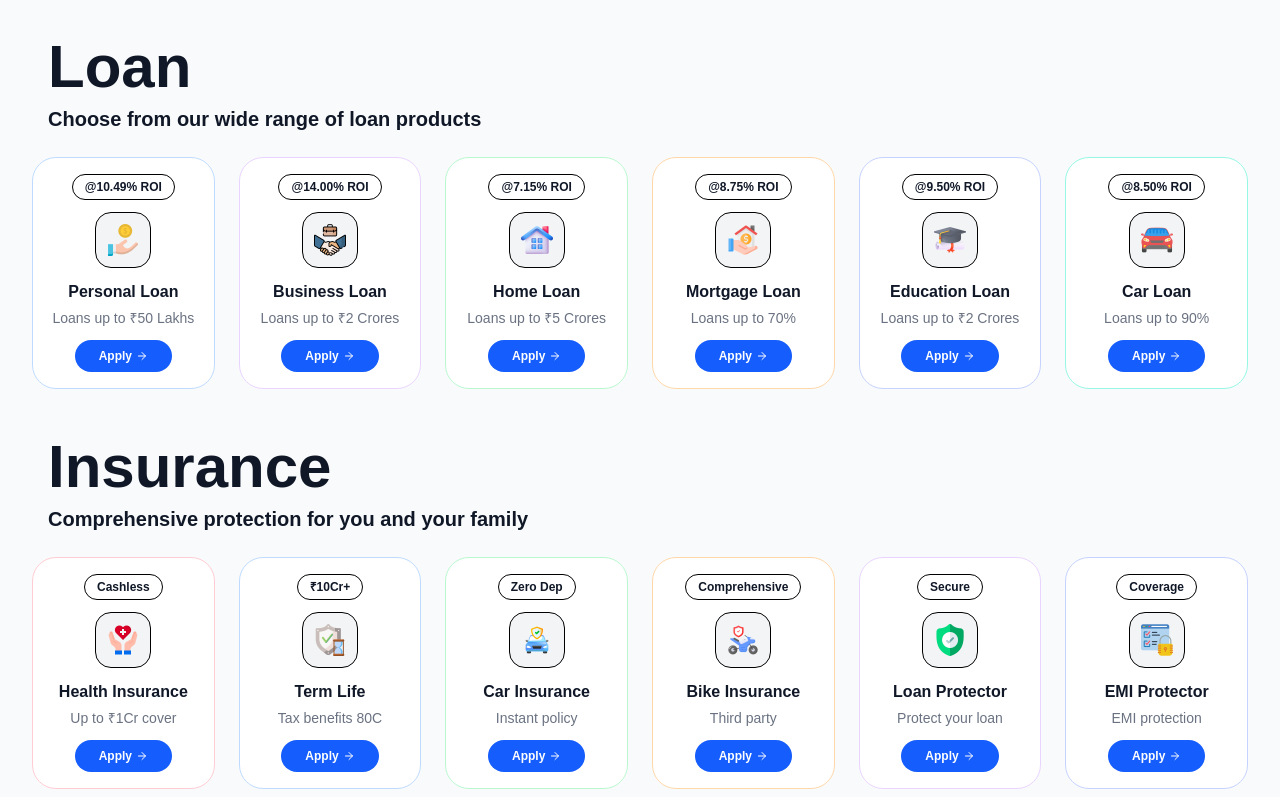
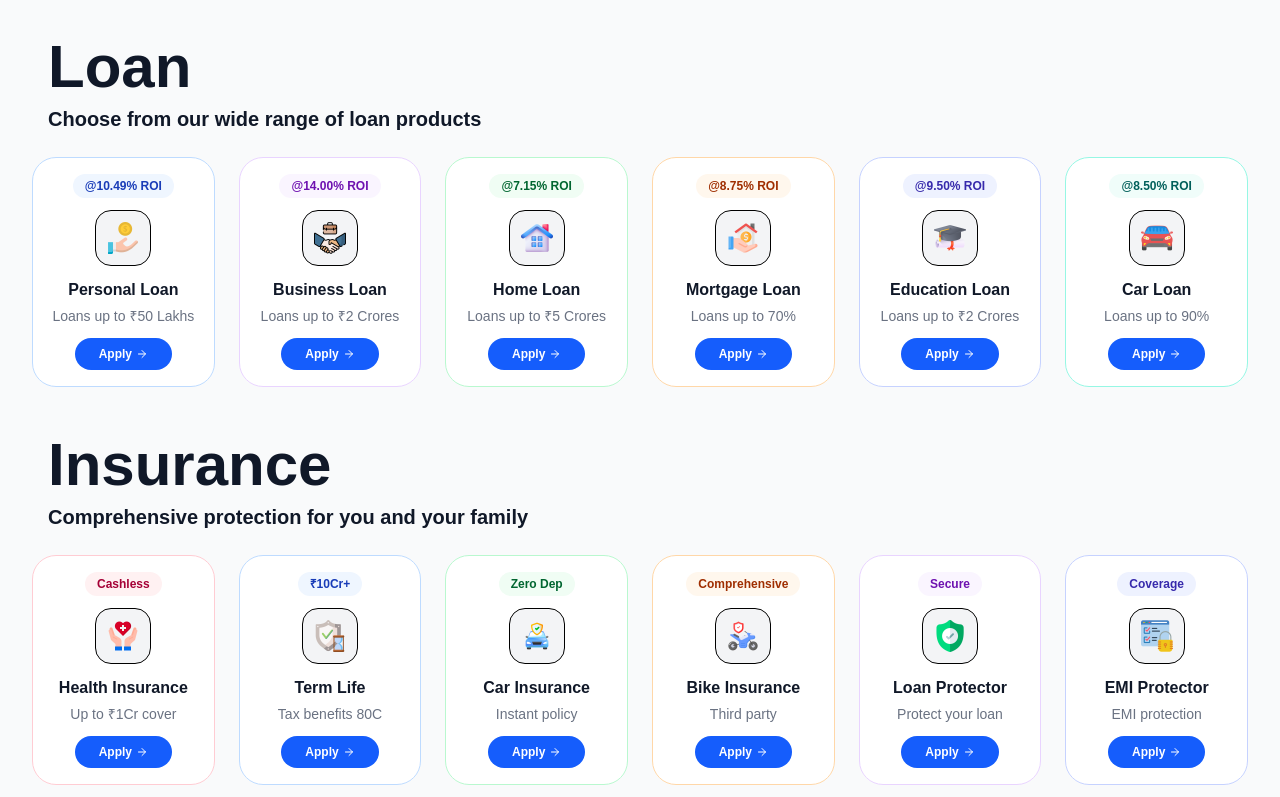
Before and after one commit to neerajk001/loan-sarathi, a Next.js app: page / in a window 1280 px wide. Shown: the part 667-1464 px from the top of the page. Built offline with nearby package versions, Linux system fonts and the light colour scheme; no server answers; the database is empty.

Commit message:
border remove

```diff
--- a/src/components/InsuranceProducts.tsx
+++ b/src/components/InsuranceProducts.tsx
@@ -123,7 +123,14 @@ const InsuranceProducts = () => {
               }`}
             >
               {/* Top Tag */}
-              <div className="px-3 py-1 rounded-full text-[10px] md:text-xs font-bold mb-3 bg-white border border-black text-gray-900">
+              <div className={`px-3 py-1 rounded-full text-[10px] md:text-xs font-bold mb-3 ${
+                product.color === 'blue' ? 'bg-blue-50 text-blue-800' :
+                product.color === 'green' ? 'bg-green-50 text-green-800' :
+                product.color === 'orange' ? 'bg-orange-50 text-orange-800' :
+                product.color === 'purple' ? 'bg-purple-50 text-purple-800' :
+                product.color === 'indigo' ? 'bg-indigo-50 text-indigo-800' :
+                'bg-rose-50 text-rose-800'
+              }`}>
                 {product.tag}
               </div>
 
--- a/src/components/Products.tsx
+++ b/src/components/Products.tsx
@@ -184,7 +184,14 @@ const Products = () => {
               }`}
             >
               {/* Top Tag - Interest Rate (ROI) */}
-              <div className="px-3 py-1 rounded-full text-[10px] md:text-xs font-bold mb-3 bg-white border border-black text-gray-900">
+              <div className={`px-3 py-1 rounded-full text-[10px] md:text-xs font-bold mb-3 ${
+                product.color === 'blue' ? 'bg-blue-50 text-blue-800' :
+                product.color === 'purple' ? 'bg-purple-50 text-purple-800' :
+                product.color === 'green' ? 'bg-green-50 text-green-800' :
+                product.color === 'orange' ? 'bg-orange-50 text-orange-800' :
+                product.color === 'indigo' ? 'bg-indigo-50 text-indigo-800' :
+                'bg-teal-50 text-teal-800'
+              }`}>
                 {loading ? '...' : (loanProductsData[product.slug]?.interestRate
                   ? extractROI(loanProductsData[product.slug].interestRate)
                   : product.defaultTag)}
```
